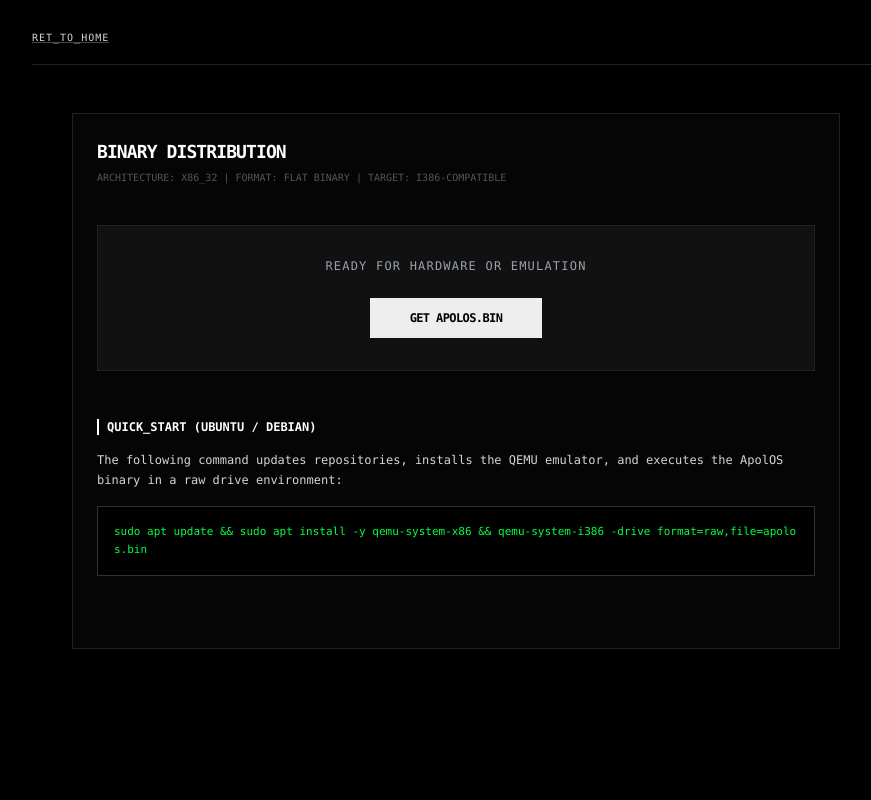
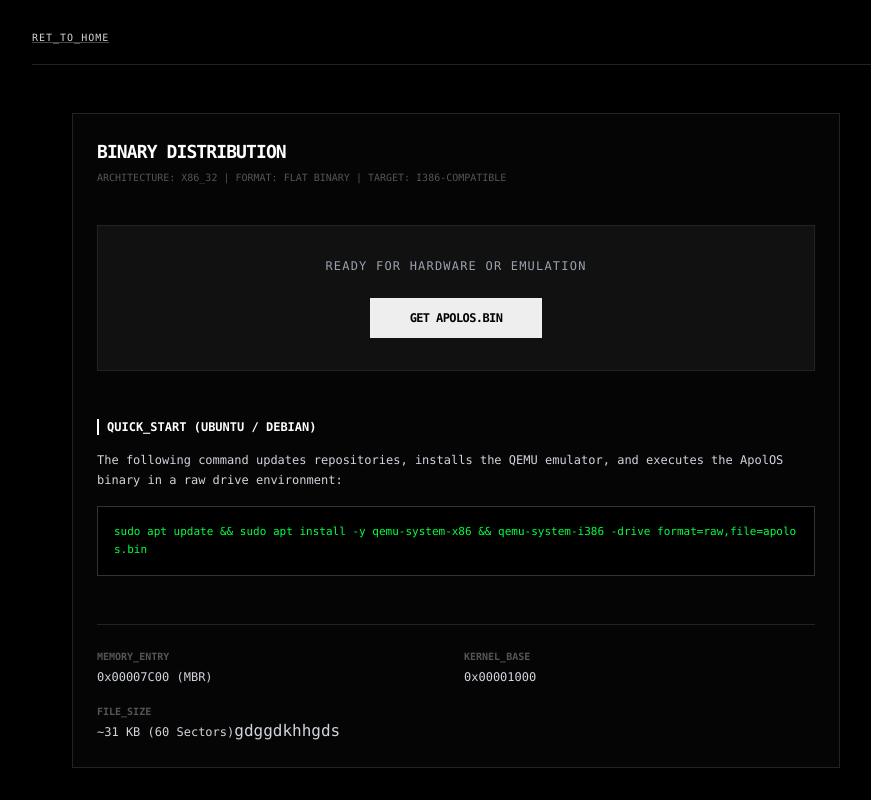
Before and after one commit to ValyMnDul/ApolOs, a Next.js app in the folder web/: page /download in a window 1280 px wide. Shown: the whole page, without its empty margins (184-1055 px from the left). Built offline with nearby package versions, Linux system fonts and the light colour scheme.

Commit message:
Add memory and kernel information to the Download page footer

```diff
--- a/web/app/download/page.tsx
+++ b/web/app/download/page.tsx
@@ -59,6 +59,35 @@ export default function Download(){
                     </div>
                 </section>
 
+                <footer className="grid grid-cols-2 gap-4 border-t border-[#222] pt-6 mt-8">
+                    <div>
+                        <span className="block text-[10px] text-[#555] uppercase font-bold">
+                        Memory_Entry
+                        </span>
+
+                        <span className="text-xs font-mono">
+                        0x00007C00 (MBR)
+                        </span>
+                    </div>
+
+                    <div>
+                        <span className="block text-[10px] text-[#555] uppercase font-bold">
+                        Kernel_Base
+                        </span>
+
+                        <span className="text-xs font-mono">0x00001000</span>
+                    </div>
+
+                    <div>
+                        <span className="block text-[10px] text-[#555] uppercase font-bold">
+                        File_Size
+                        </span>
+
+                        <span className="text-xs font-mono">
+                        ~31 KB (60 Sectors)
+                        </span>gdggdkhhgds
+                    </div>
+                </footer>
             </div>
         </main>
     )
```
